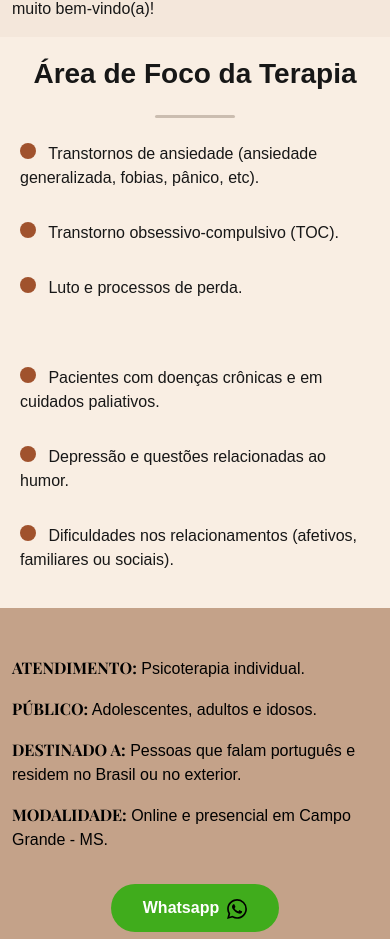
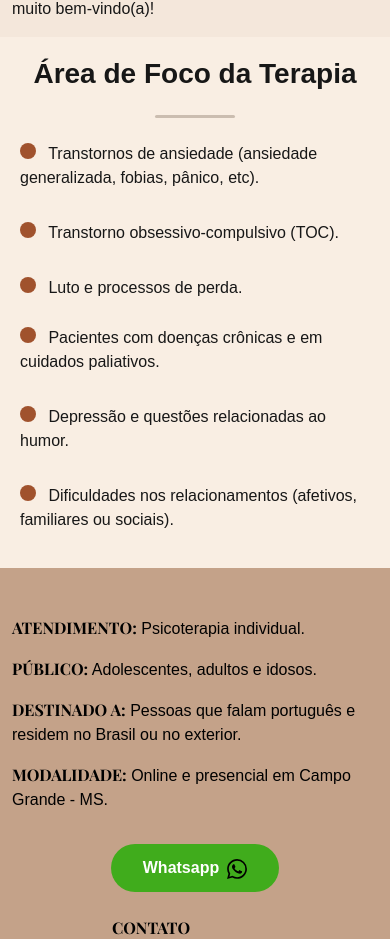
Before and after one commit to ABabayaga/Portfolio-PSI-PSA, a Next.js app: page / in a window 390 px wide. Shown: the part 1895-2834 px from the top of the page. Built offline with nearby package versions, Linux system fonts and the light colour scheme.

Commit message:
ajuste espaco entre colunas no mobile

```diff
--- a/src/styles/TherapySection.module.css
+++ b/src/styles/TherapySection.module.css
@@ -45,7 +45,7 @@
   display: flex;
   flex-direction: row;
   justify-content: center;
-  gap: 50px;
+  gap: 10px;
   flex-wrap: wrap;
   width: 100%;
 }
```
